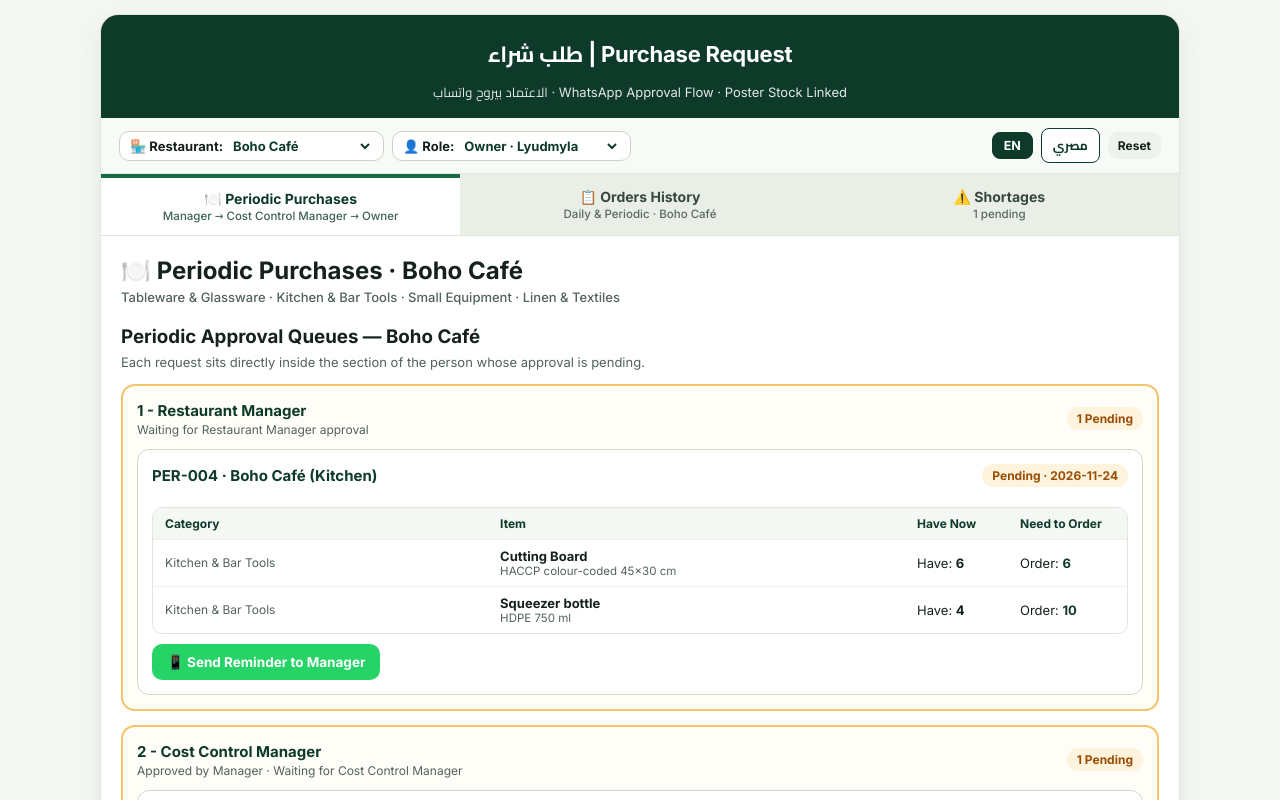
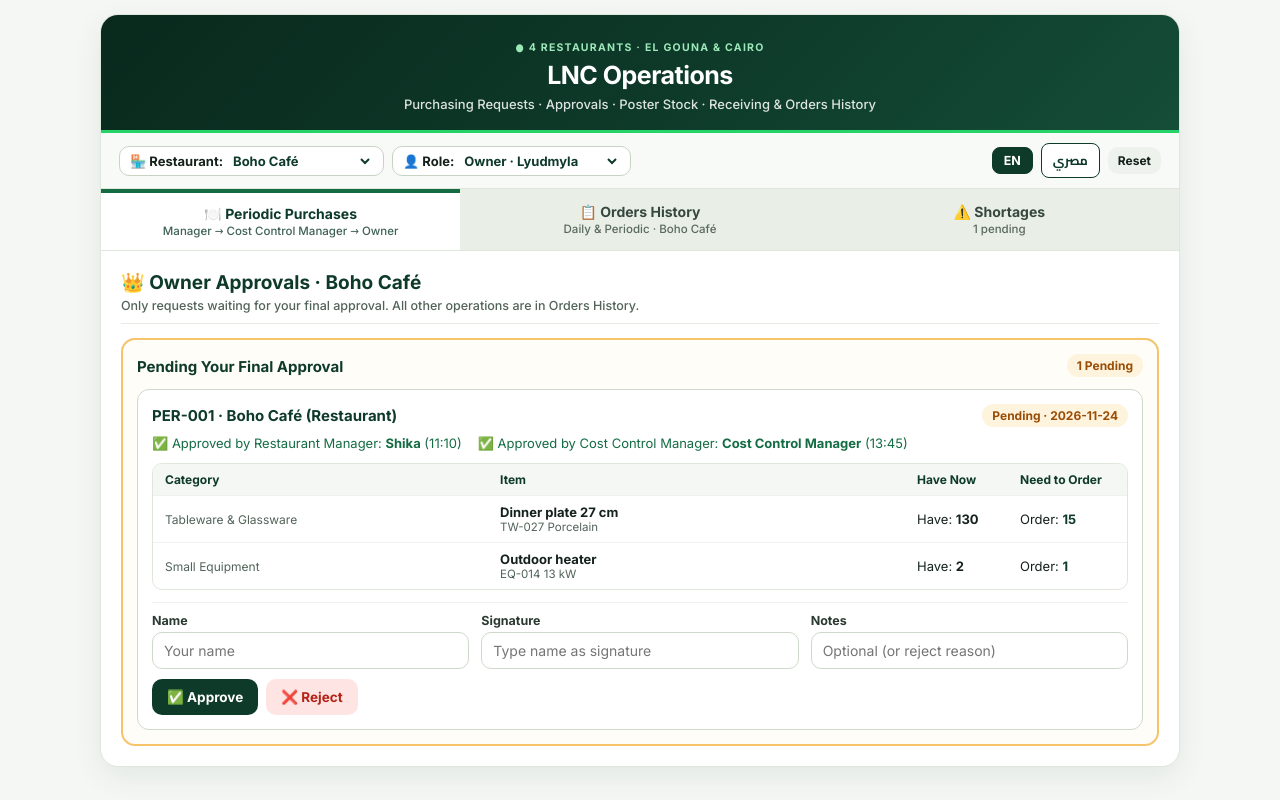
Before and after one commit to calmmotionstudio/lc-purchasing, a React (Vite) app: page / in a window 1280 px wide. Shown: the top 800 px of the page. Built offline with nearby package versions, Linux system fonts and the light colour scheme.

Commit message:
Rebrand to LNC Operations, clean Owner Periodic approvals-only view & remove duplicate headers

```diff
--- a/index.html
+++ b/index.html
@@ -3,7 +3,7 @@
   <head>
     <meta charset="UTF-8" />
     <meta name="viewport" content="width=device-width, initial-scale=1.0" />
-    <title>L&C Purchasing — Control & Supply System</title>
+    <title>LNC Operations — Purchasing, Stock & Control</title>
     <link rel="preconnect" href="https://fonts.googleapis.com" />
     <link rel="preconnect" href="https://fonts.gstatic.com" crossorigin />
     <link
--- a/src/App.jsx
+++ b/src/App.jsx
@@ -410,8 +410,13 @@ export default function App() {
     <div className="wa-container">
       {/* Deep Forest Green Header */}
       <header className="wa-header">
-        <h1>طلب شراء | Purchase Request</h1>
-        <p>الاعتماد بيروح واتساب · WhatsApp Approval Flow · Poster Stock Linked</p>
+        <div className="header-eyebrow">● 4 RESTAURANTS · EL GOUNA & CAIRO</div>
+        <h1>LNC Operations</h1>
+        <p>
+          {isAr
+            ? 'مركز التشغيل والمشتريات · مخزون بوستر · الاستلام وسجل الطلبات'
+            : 'Purchasing Requests · Approvals · Poster Stock · Receiving & Orders History'}
+        </p>
       </header>
 
       {/* Top Controls Bar */}
@@ -846,12 +851,20 @@ export default function App() {
         {/* ================= TAB 3: PERIODIC (NO PRICES, 4 SUBCATEGORIES, MANUAL INVENTORY -> NEED) ================= */}
         {activeTab === 'periodic' && (
           <div>
-            <h2 style={{ marginTop: 0 }}>
-              🍽️ {isAr ? `مشتريات دورية · ${branchTitle}` : `Periodic Purchases · ${branchTitle}`}
-              <div style={{ fontSize: 13, fontWeight: 500, color: '#526359', marginTop: 4 }}>
-                Tableware & Glassware · Kitchen & Bar Tools · Small Equipment · Linen & Textiles
-              </div>
-            </h2>
+            <div className="section-head-clean">
+              <h2>
+                {roleId === 'owner'
+                  ? `👑 ${isAr ? `اعتمادات المالكة · ${branchTitle}` : `Owner Approvals · ${branchTitle}`}`
+                  : `🍽️ ${isAr ? `مشتريات دورية · ${branchTitle}` : `Periodic Purchases · ${branchTitle}`}`}
+              </h2>
+              <p>
+                {roleId === 'owner'
+                  ? (isAr
+                      ? 'الطلبات التي تنتظر موافقتك النهائية فقط. جميع الطلبات الأخرى في سجل الطلبات.'
+                      : 'Only requests waiting for your final approval. All other operations are in Orders History.')
+                  : 'Tableware & Glassware · Kitchen & Bar Tools · Small Equipment · Linen & Textiles'}
+              </p>
+            </div>
 
             {roleId !== 'owner' && (
               <div className="wa-settings">
@@ -1196,26 +1209,33 @@ export default function App() {
                 },
               ]
 
+              const visibleBuckets = roleId === 'owner' ? buckets.filter((b) => b.num === 3) : buckets
+
               return (
-                <div style={{ marginTop: 18 }}>
-                  <h3 style={{ margin: '0 0 6px' }}>Periodic Approval Queues — {branchTitle}</h3>
-                  <div style={{ fontSize: 13, color: '#526359', marginBottom: 8 }}>
-                    {isAr
-                      ? 'كل طلب يظهر مباشرة داخل خانة الشخص المطلوب اعتماده حالياً'
-                      : 'Each request sits directly inside the section of the person whose approval is pending.'}
-                  </div>
-
-                  {buckets.map((bucket) => (
+                <div style={{ marginTop: roleId === 'owner' ? 8 : 18 }}>
+                  {visibleBuckets.map((bucket) => (
                     <div key={bucket.num} className={`approval-bucket ${bucket.items.length > 0 ? 'has-pending' : ''}`}>
                       <div className="approval-bucket-head">
                         <div>
-                          <b style={{ fontSize: 15, color: '#0e3a2a' }}>{bucket.title}</b>
-                          <div style={{ fontSize: 12, color: '#526359', marginTop: 2 }}>{bucket.subtitle}</div>
+                          <b style={{ fontSize: 15, color: '#0e3a2a' }}>
+                            {roleId === 'owner' ? (isAr ? 'طلبات بانتظار موافقتك' : 'Pending Your Final Approval') : bucket.title}
+                          </b>
+                          {roleId !== 'owner' && (
+                            <div style={{ fontSize: 12, color: '#526359', marginTop: 2 }}>{bucket.subtitle}</div>
+                          )}
                         </div>
                         <span className={`wa-badge ${bucket.items.length > 0 ? 'amber' : 'gray'}`}>
                           {bucket.items.length > 0 ? `${bucket.items.length} Pending` : 'No pending'}
                         </span>
                       </div>
+
+                      {roleId === 'owner' && bucket.items.length === 0 && (
+                        <div style={{ marginTop: 10, fontSize: 13, color: '#526359' }}>
+                          {isAr
+                            ? `لا توجد طلبات بانتظار موافقتك في ${branchTitle}.`
+                            : `No requests waiting for your approval in ${branchTitle}.`}
+                        </div>
+                      )}
 
                       {bucket.items.map((req) => (
                         <div key={req.id} className="wf-request-box">
@@ -1303,7 +1323,7 @@ export default function App() {
                                 )}
                               </div>
                             </div>
-                          ) : (
+                          ) : roleId !== 'owner' ? (
                             <div style={{ marginTop: 10, display: 'flex', gap: 8, flexWrap: 'wrap' }}>
                               <button
                                 className="wa-btn whatsapp"
@@ -1317,13 +1337,13 @@ export default function App() {
                                 {bucket.reminderLabel}
                               </button>
                             </div>
-                          )}
+                          ) : null}
                         </div>
                       ))}
                     </div>
                   ))}
 
-                  {completedOrRejected.length > 0 && (
+                  {roleId !== 'owner' && completedOrRejected.length > 0 && (
                     <div className="approval-bucket">
                       <div className="approval-bucket-head">
                         <b style={{ fontSize: 15, color: '#0e3a2a' }}>✅ Completed / Closed Requests</b>
--- a/src/styles.css
+++ b/src/styles.css
@@ -22,23 +22,55 @@ body {
 }
 
 .wa-header {
-  background: #0e3a2a;
+  background: linear-gradient(135deg, #09291d 0%, #0e3a2a 55%, #144d38 100%);
   color: #ffffff;
-  padding: 18px 22px 14px;
+  padding: 20px 24px 18px;
   text-align: center;
+  border-bottom: 3px solid #25d366;
+}
+
+.header-eyebrow {
+  display: inline-block;
+  font-size: 10.5px;
+  font-weight: 700;
+  letter-spacing: 0.12em;
+  text-transform: uppercase;
+  color: #9be8b8;
+  margin-bottom: 6px;
 }
 
 .wa-header h1 {
   margin: 0;
-  font-size: 22px;
+  font-size: 25px;
   font-weight: 800;
-  letter-spacing: -0.01em;
+  letter-spacing: -0.02em;
 }
 
 .wa-header p {
-  margin: 5px 0 0;
-  opacity: 0.88;
+  margin: 6px 0 0;
+  opacity: 0.86;
   font-size: 13px;
+  font-weight: 500;
+}
+
+.section-head-clean {
+  margin: 0 0 14px;
+  padding-bottom: 10px;
+  border-bottom: 1px solid #e6ece3;
+}
+
+.section-head-clean h2 {
+  margin: 0;
+  font-size: 19px;
+  font-weight: 800;
+  color: #0e3a2a;
+}
+
+.section-head-clean p {
+  margin: 4px 0 0;
+  font-size: 12.5px;
+  color: #526359;
+  font-weight: 500;
 }
 
 .wa-controls-bar {
```
Also changed, not shown: 5 other files (tests, documents, lock files or other folders).
